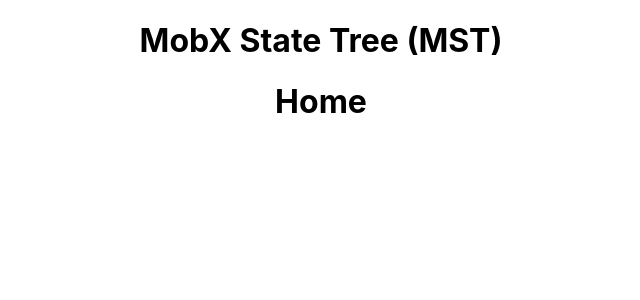
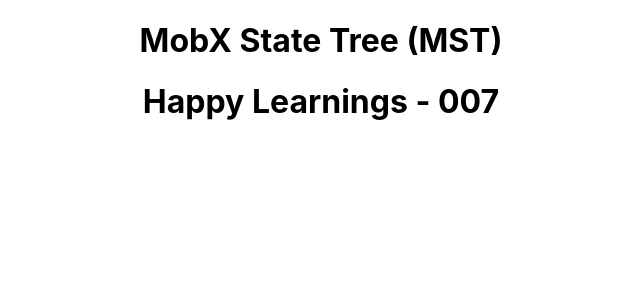
Before and after one commit to AmirMustafa/react-mobx-todo, a React (Create React App) app: page / in a window 1280 px wide. Shown: the top 300 px of the page, without its empty margins (319-959 px from the left). Built offline with nearby package versions, Linux system fonts and the light colour scheme.

Commit message:
feat: reading data from mobx-state-tree  store

```diff
--- a/src/mst/UserStoreMST.js
+++ b/src/UserStoreMST.js
@@ -18,6 +18,7 @@
             }
         }))
 
+// Default initial value
 const users = UserModel.create({
     userId: '007',
     userName: 'Happy Learnings',
--- a/src/mst/Home.js
+++ b/src/mst/Home.js
@@ -1,9 +1,10 @@
 import React from 'react';
+import store from '../UserStoreMST';
 
 function Home() {
     return (
         <div>
-            <h1>Home</h1>
+            <h1>{store.userName} - {store.userId}</h1>
         </div>
     );
 }
```
